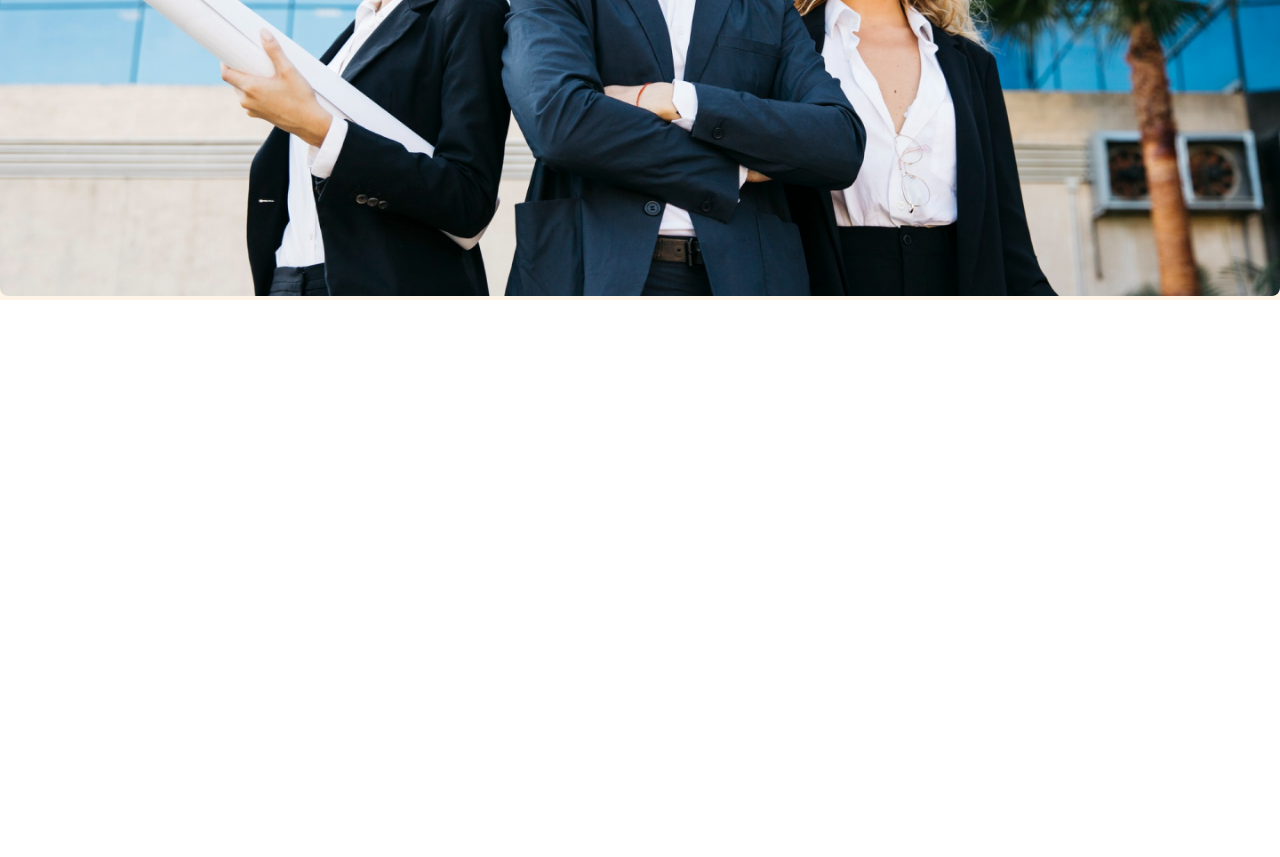
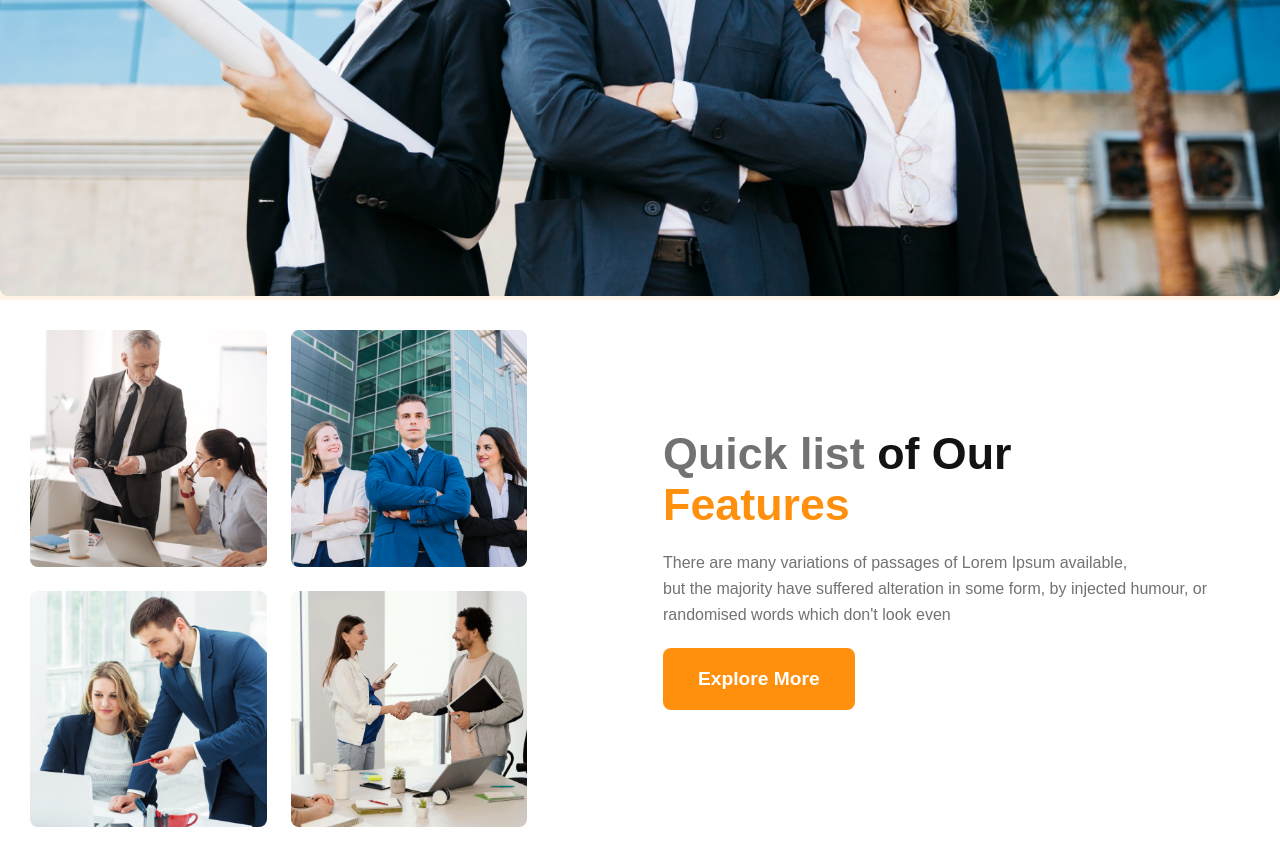
Before and after one commit to muhammadsobuj20/g3-architects-responsive-website, a plain HTML site: page index.html in a window 1280 px wide. Shown: the part 750-1607 px from the top of the page. Before the commit the page ends 1050 px from the top, so only its background shows below. Drawn offline with Linux system fonts and the light colour scheme.

Commit message:
added teams section

```diff
--- a/index.html
+++ b/index.html
@@ -33,7 +33,26 @@
         <img src="./images/banner.png" alt="banner" />
       </div>
     </header>
-    <main></main>
+
+    <!-- main section start now -->
+    <main>
+      <section>
+        <div class="teams-container display-flex">
+            <div class="teams">
+            <img src="./images/team1.png" alt="">
+            <img src="./images/team2.png" alt="">
+            <img src="./images/team3.png" alt="">
+            <img src="./images/team4.png" alt="">
+        </div>
+         <div class="teams-content">
+            <h1 class="teams-title text-color-dark1"><span class="Quick list text-color-dark3">Quick list</span><span> of Our</span> <br><span id="Features">Features</span></h1>
+            <p class="teams-description text-color-dark3">There are many variations of passages of Lorem Ipsum available,<br> but the majority have suffered alteration in some form, by injected humour, or randomised words which don't look even</p>
+            <button class="btn-primary">Explore More</button>
+         </div>
+        </div>
+      </section>
+
+    </main>
 
     <footer></footer>
   </body>
--- a/style.css
+++ b/style.css
@@ -100,3 +100,62 @@ img {
   width: 100%;
   border-radius: 8px;
 }
+
+/*  main section start now styles */
+  main > section{
+    max-width: 1440px;
+    margin: 0 auto;
+  }
+
+  .teams-container{
+ justify-content: center;
+ align-items: center;
+  }
+
+
+.teams{
+ display: grid;
+ grid-template-columns: repeat(2, 1fr);
+ gap: 24px;
+ padding: 30px;
+ border-radius: 8px;
+  }
+
+.teams-content{
+padding: 30px;
+ margin-left: 76px;
+
+  }
+
+.teams-title{
+font-size: 2.8rem;
+font-weight: 700;
+margin-bottom: 20px;
+}
+
+.teams-description{
+font-weight: 500;
+margin-bottom: 20px;
+line-height: 26px;
+  }
+#Features{
+color: rgba(255, 144, 14, 1);
+}
+
+
+
+
+
+
+
+/* media styles */
+@media screen and (max-width:576px){
+    .navbar,
+    .teams-container {
+        flex-direction: column;
+    }
+ .teams{
+    grid-template-columns: repeat(1, 1fr);
+ }
+
+}
```
